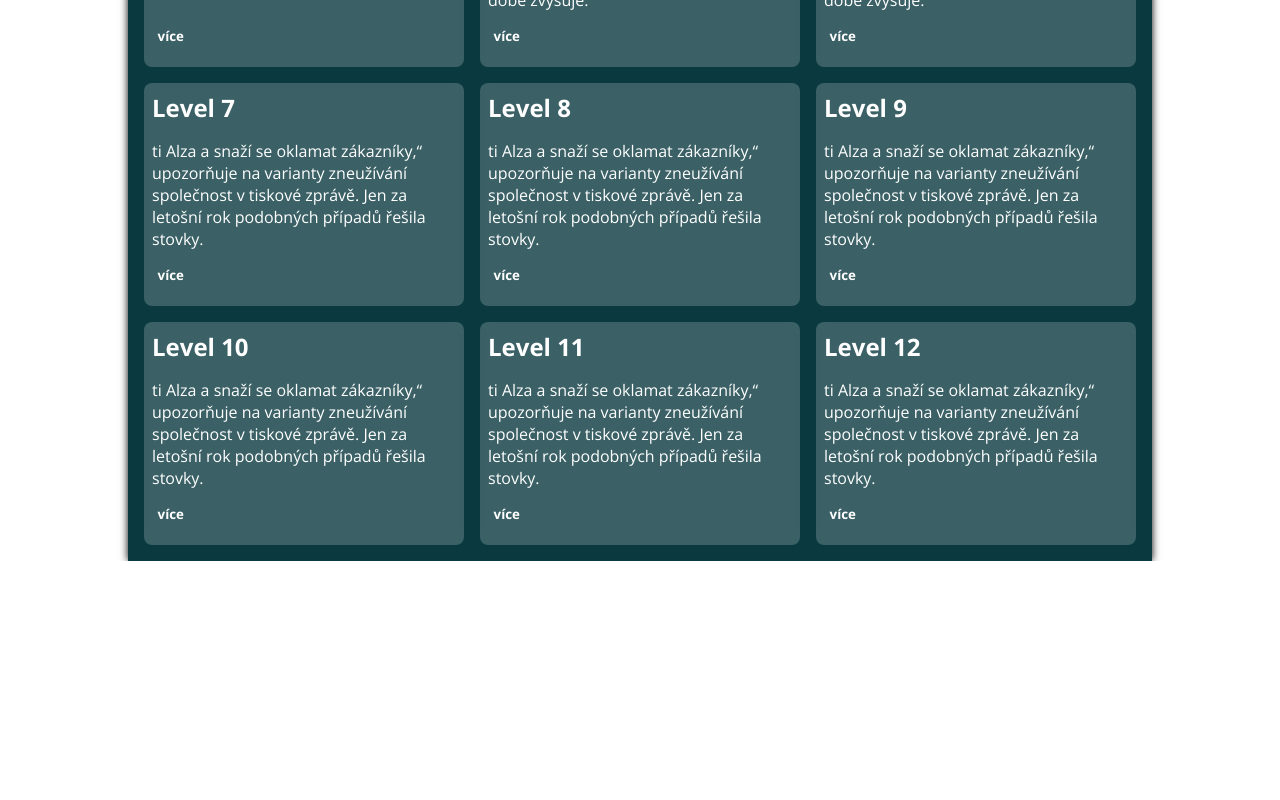
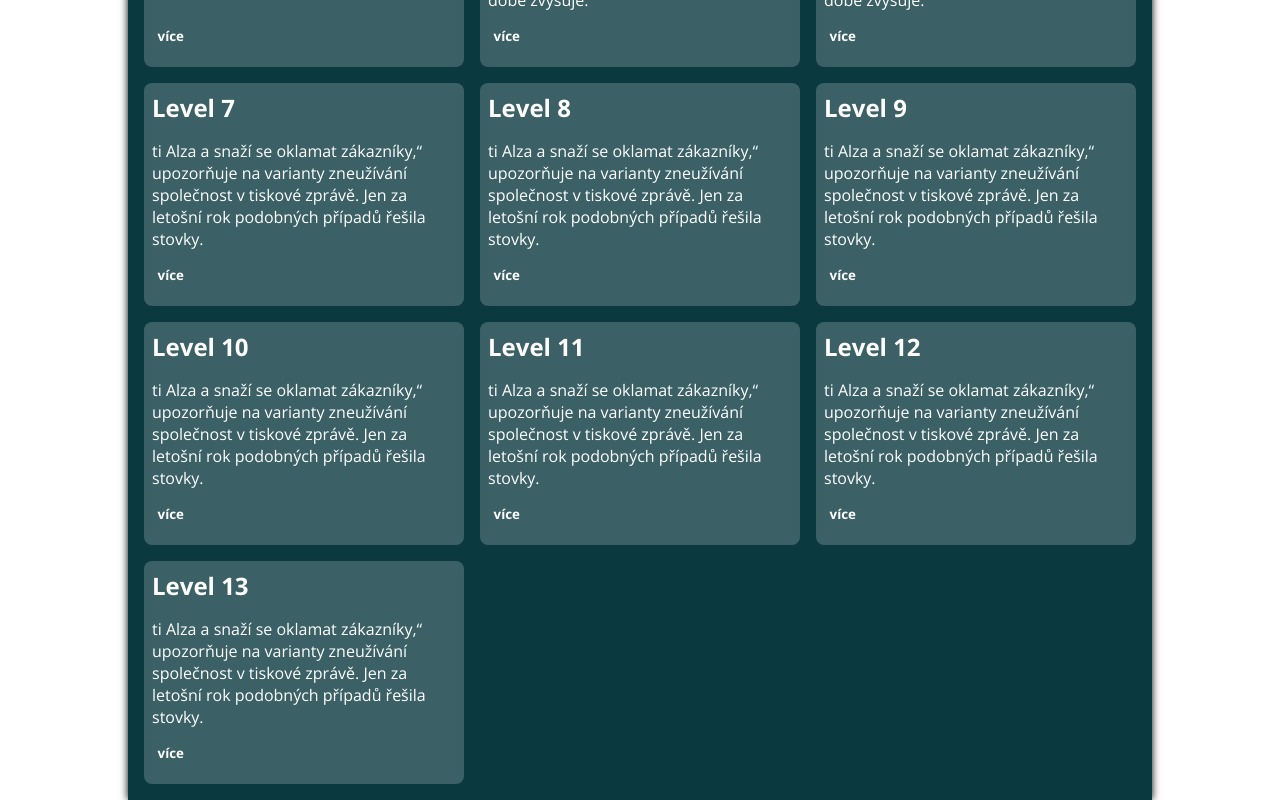
Before and after one commit to KaiUweCZE/cssGame, a React app in the folder frontend/: page /about in a window 1280 px wide. Shown: the part 699-1499 px from the top of the page. Before the commit the page ends 1260 px from the top, so only its background shows below. Built offline with nearby package versions, Linux system fonts and the light colour scheme.

Commit message:
added levels and some data was changed

```diff
--- a/frontend/src/data/LevelData.js
+++ b/frontend/src/data/LevelData.js
@@ -23,7 +23,7 @@
             "position": "absolute",
             "top": "5rem",
         },
-        partOfBridgeStyles:{},
+        partOfBridgeStyles: {},
         partOfBridge: 1,
         obstacle: false
     },
@@ -41,7 +41,7 @@
         bridgeStyles: {
             "margin-inline": "2rem"
         },
-        partOfBridgeStyles:{},
+        partOfBridgeStyles: {},
         partOfBridge: 1,
         obstacle: false
     },
@@ -59,7 +59,7 @@
         bridgeStyles: {
             "width": "50%"
         },
-        partOfBridgeStyles:{},
+        partOfBridgeStyles: {},
         partOfBridge: 1,
         obstacle: false
     },
@@ -77,7 +77,7 @@
             "padding-inline": "1rem",
         },
         bridgeStyles: {},
-        partOfBridgeStyles:{},
+        partOfBridgeStyles: {},
         partOfBridge: 1,
         obstacle: false
     },
@@ -99,7 +99,7 @@
         bridgeStyles: {
             "width": "100%",
         },
-        partOfBridgeStyles:{},
+        partOfBridgeStyles: {},
         partOfBridge: 1,
         obstacle: false
     },
@@ -121,7 +121,7 @@
             "display": "flex",
             "width": "100%",
         },
-        partOfBridgeStyles:{},
+        partOfBridgeStyles: {},
         partOfBridge: 1,
         obstacle: false
     },
@@ -140,7 +140,7 @@
         },
         bridgeStyles: {
         },
-        partOfBridgeStyles:{},
+        partOfBridgeStyles: {},
         partOfBridge: 3,
         obstacle: false
     },
@@ -159,7 +159,7 @@
             "top": "-4rem",
             "left": "100%"
         },
-        partOfBridgeStyles:{},
+        partOfBridgeStyles: {},
         partOfBridge: 1,
         obstacle: false
     },
@@ -174,7 +174,7 @@
         stovky.`,
         containerStyles: {},
         bridgeStyles: {},
-        partOfBridgeStyles:{},
+        partOfBridgeStyles: {},
         partOfBridge: 1,
         obstacle: true,
         styleResolver: true,
@@ -194,7 +194,7 @@
         bridgeStyles: {
             "display": "none"
         },
-        partOfBridgeStyles:{},
+        partOfBridgeStyles: {},
         partOfBridge: 1,
         obstacle: false
     },
@@ -208,11 +208,12 @@
         Jen za letošní rok podobných případů řešila
         stovky.`,
         containerStyles: {
-            "display":"flex",
+        },
+        bridgeStyles: {
+            "display": "flex",
             "gap": ".5rem"
         },
-        bridgeStyles: {},
-        partOfBridgeStyles:{},
+        partOfBridgeStyles: {},
         partOfBridge: 3,
         obstacle: false
     },
@@ -227,14 +228,82 @@
         stovky.`,
         containerStyles: {
             "display": "flex",
-            "flex-direction": "row",
-            "align-items": "center"
+            "flex-direction": "column",
+            "justify-content": "flex-end"
+
         },
         bridgeStyles: {
-            "flex-direction": "column"
+            "display": "flex",
+            "flex-direction": "column",
+            "align-items": "flex-end",
+            "height": "fit-content",
         },
-        partOfBridgeStyles:{},
+        partOfBridgeStyles: {
+            mainStyle:{},
+            childrenStyle: {}
+        },
         partOfBridge: 3,
+        master: true,
+        obstacle: false
+    },
+    {
+        id: 13,
+        name: "Level 13",
+        level: 13,
+        about: `ti Alza a snaží se oklamat zákazníky,“
+        upozorňuje na varianty zneužívání společnost v
+        tiskové zprávě.
+        Jen za letošní rok podobných případů řešila
+        stovky.`,
+        startPointStyle: {
+        },
+        endPointStyle: {
+            "position": "relative",
+            "top": "12rem",
+        },
+        containerStyles: {
+            "display": "flex",
+            "flex-direction": "column",
+        },
+        bridgeStyles: {
+            "display": "flex",
+            "position": "relative",
+            "height": "100%"
+        },
+        partOfBridgeStyles: {
+            mainStyle: {
+            },
+            childrenStyle: {
+                0: {
+                    "marginTop": "8rem",
+                },
+                1: {
+                    "marginTop": "4rem",
+                },
+                2: {
+                    "marginTop": "0rem",
+                },
+            }
+
+
+        },
+        partOfBridge: 3,
+        master: true,
+        correctPosition: {
+            mainStyle: {
+            },
+            childrenStyle: {
+                0: {
+                    "marginTop": "0rem",
+                },
+                1: {
+                    "marginTop": "4rem",
+                },
+                2: {
+                    "marginTop": "8rem",
+                },
+            }
+        },
         obstacle: false
     },
 ]
--- a/frontend/src/pages/RoadMap.js
+++ b/frontend/src/pages/RoadMap.js
@@ -44,6 +44,14 @@
             <RoadmapLevel onClick={() => setUpLevel(10)} specialClass='ten' num={10} level={level} locked={ level < 9 ? true : false }/>
             <RoadmapLevel onClick={() => setUpLevel(11)} specialClass='eleven' num={11} level={level} locked={ level < 10 ? true : false }/>
             <RoadmapLevel onClick={() => setUpLevel(12)} specialClass='twelve' num={12} level={level} locked={ level < 11 ? true : false }/>
+            <RoadmapLevel onClick={() => setUpLevel(13)} specialClass='thirteen' num={13} level={level} locked={ level < 12 ? true : false }/>
+            <RoadmapLevel onClick={() => setUpLevel(14)} specialClass='fourteen' num={14} level={level} locked={ level < 13 ? true : false }/>
+            <RoadmapLevel onClick={() => setUpLevel(15)} specialClass='fifteen' num={15} level={level} locked={ level < 14 ? true : false }/>
+            <RoadmapLevel onClick={() => setUpLevel(16)} specialClass='sixteen' num={16} level={level} locked={ level < 15 ? true : false }/>
+            <RoadmapLevel onClick={() => setUpLevel(17)} specialClass='seventeen' num={17} level={level} locked={ level < 16 ? true : false }/>
+            <RoadmapLevel onClick={() => setUpLevel(18)} specialClass='eighteen' num={18} level={level} locked={ level < 17 ? true : false }/>
+            <RoadmapLevel onClick={() => setUpLevel(19)} specialClass='nineteen' num={19} level={level} locked={ level < 18 ? true : false }/>
+            <RoadmapLevel onClick={() => setUpLevel(20)} specialClass='twenty' num={20} level={level} locked={ level < 19 ? true : false }/>
         </div>
     )
 }
```
